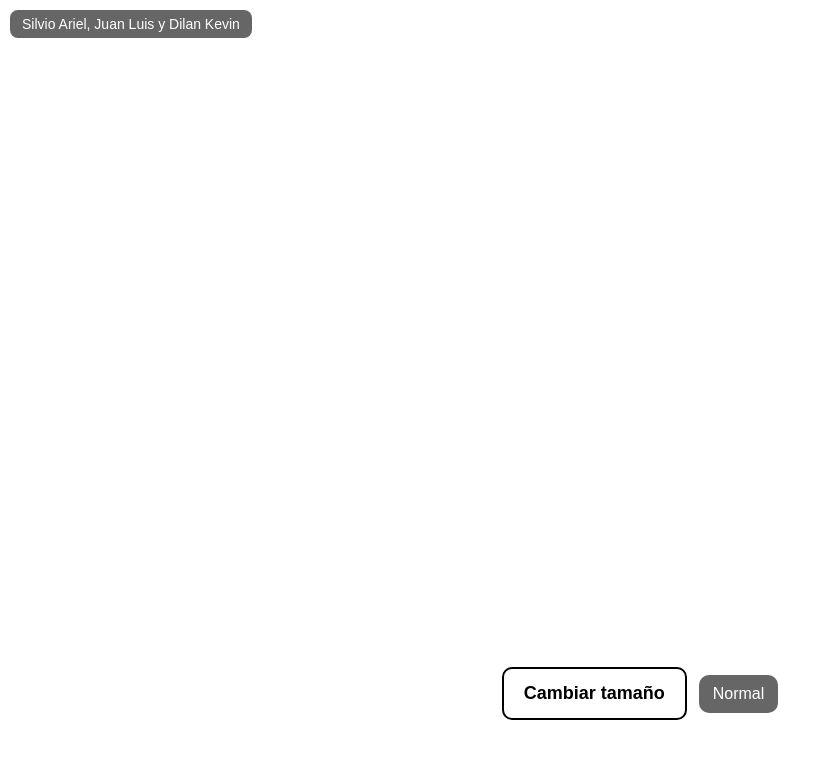
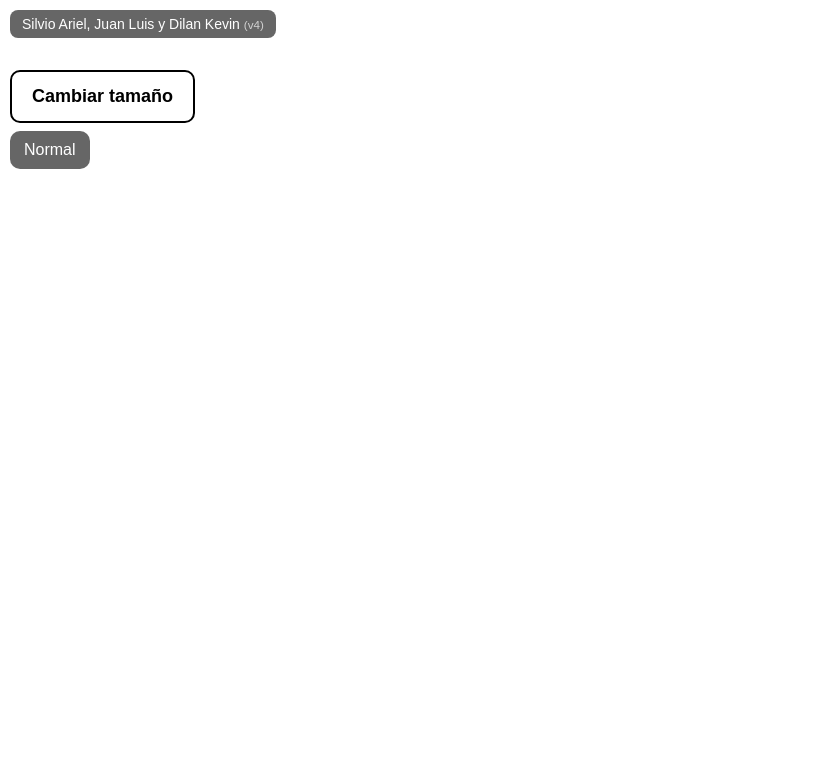
Before and after one commit to SiLvIoxD9/taller-ra, a plain HTML site: page index.html in a window 1280 px wide. Shown: the whole page, without its empty margins (0-831 px from the left). Drawn offline with Linux system fonts and the light colour scheme.

Commit message:
Add files via upload

```diff
--- a/index.html
+++ b/index.html
@@ -28,9 +28,9 @@
 
     /* Botón y etiqueta: abajo, para no tapar la zona central */
     #panel {
-      position: fixed; left: 0; right: 0; z-index: 2147483647;
-      bottom: calc(env(safe-area-inset-bottom, 0px) + 80px);
-      display: flex; justify-content: center; align-items: center; gap: 12px;
+      position: fixed; left: 10px; z-index: 2147483647;
+      top: calc(env(safe-area-inset-top, 0px) + 70px);
+      display: flex; flex-direction: column; align-items: flex-start; gap: 8px;
       pointer-events: none;
     }
     #panel > * { pointer-events: auto; }
@@ -48,7 +48,7 @@
 
 <body>
   <!-- Elementos de interfaz (fuera de la escena AR) -->
-  <div id="nombre">Silvio Ariel, Juan Luis y Dilan Kevin</div>
+  <div id="nombre">Silvio Ariel, Juan Luis y Dilan Kevin <small style="opacity:.7">(v4)</small></div>
   <div id="panel">
     <button id="btnTamano">Cambiar tamaño</button>
     <span id="etiqueta">Normal</span>
```
